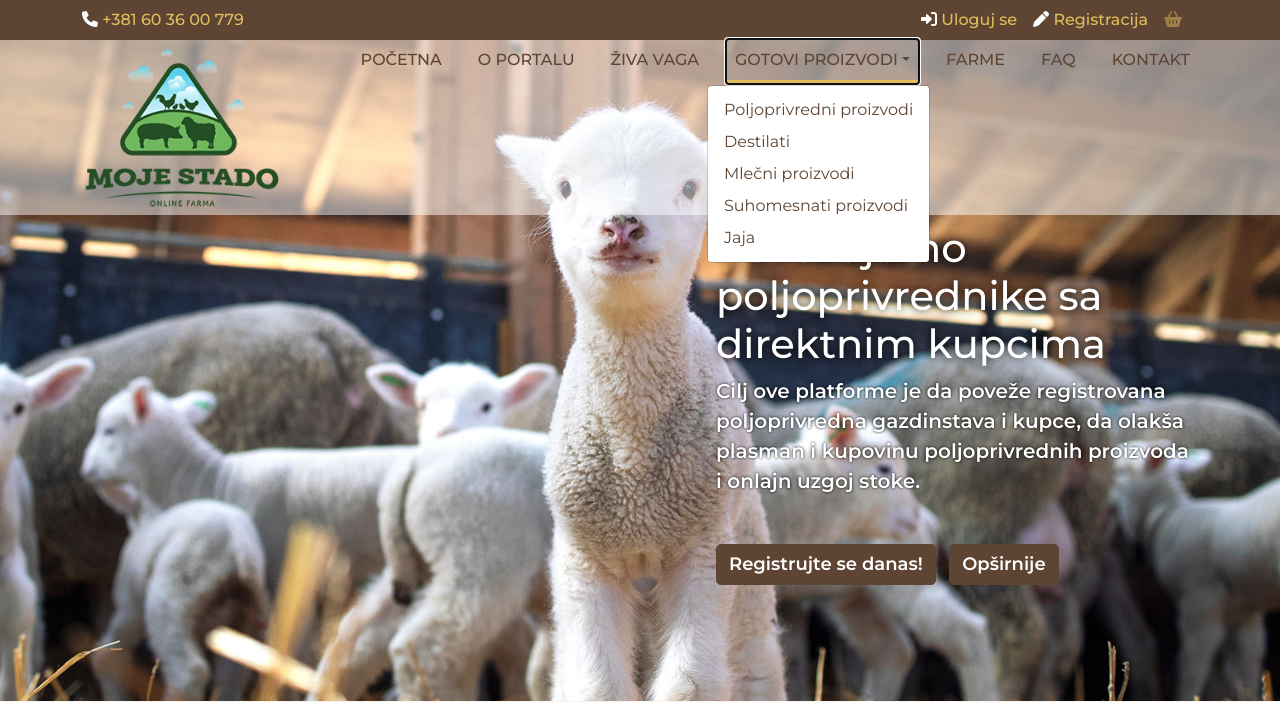
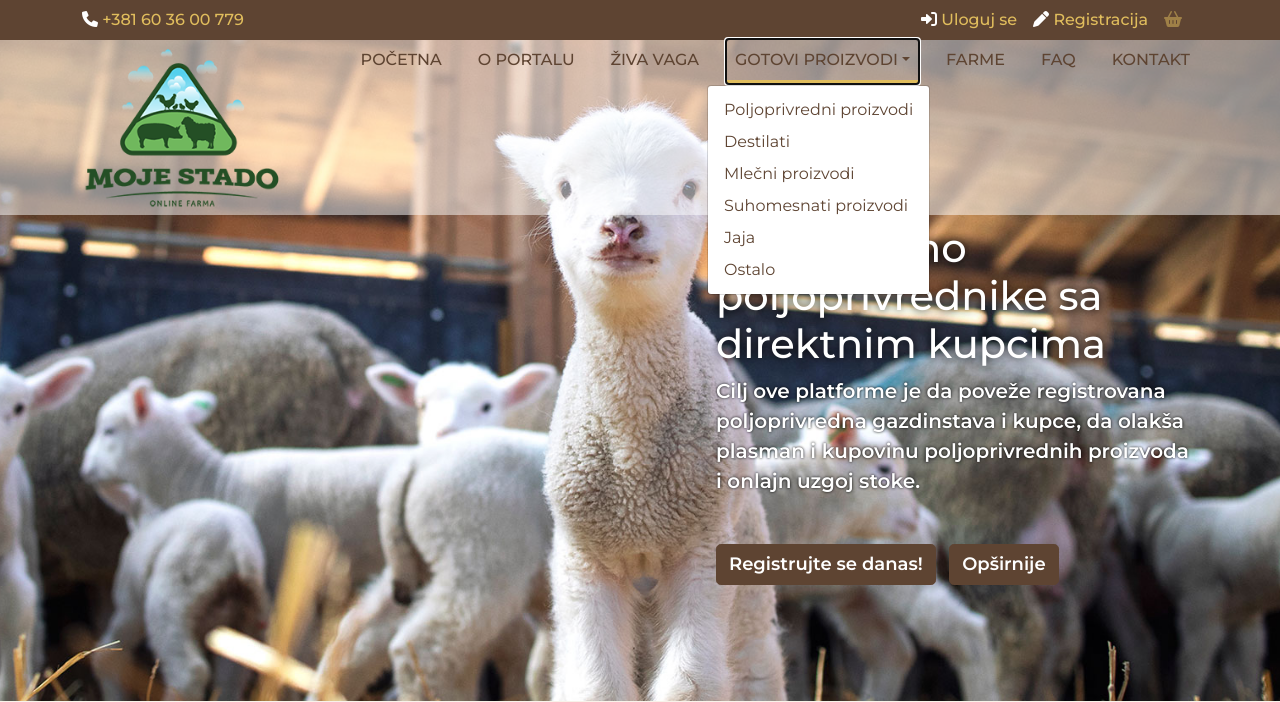
Before and after one commit to miiihaaas/MojeStado, a Flask app: page / in a window 1280 px wide, after a click on "GOTOVI PROIZVODI". Shown: the top 702 px of the page. Run offline with Flask 3, Linux system fonts and the light colour scheme; parts of the project's set-up code (start-up, migrations or seed data) failed here and were passed over; some libraries are stand-ins or nearby versions.

Commit message:
Ostalo (GP)

```diff
--- a/mojestado/templates/layout.html
+++ b/mojestado/templates/layout.html
@@ -97,6 +97,7 @@
                                     <li><a class="dropdown-item" href="{{ url_for('marketplace.products_market', product_category_id=3) }}">Mlečni proizvodi</a></li>
                                     <li><a class="dropdown-item" href="{{ url_for('marketplace.products_market', product_category_id=4) }}">Suhomesnati proizvodi</a></li>
                                     <li><a class="dropdown-item" href="{{ url_for('marketplace.products_market', product_category_id=5) }}">Jaja</a></li>
+                                    <li><a class="dropdown-item" href="{{ url_for('marketplace.products_market', product_category_id=6) }}">Ostalo</a></li>
                                 </ul>
                             </li>
                             <li class="nav-item">
```
